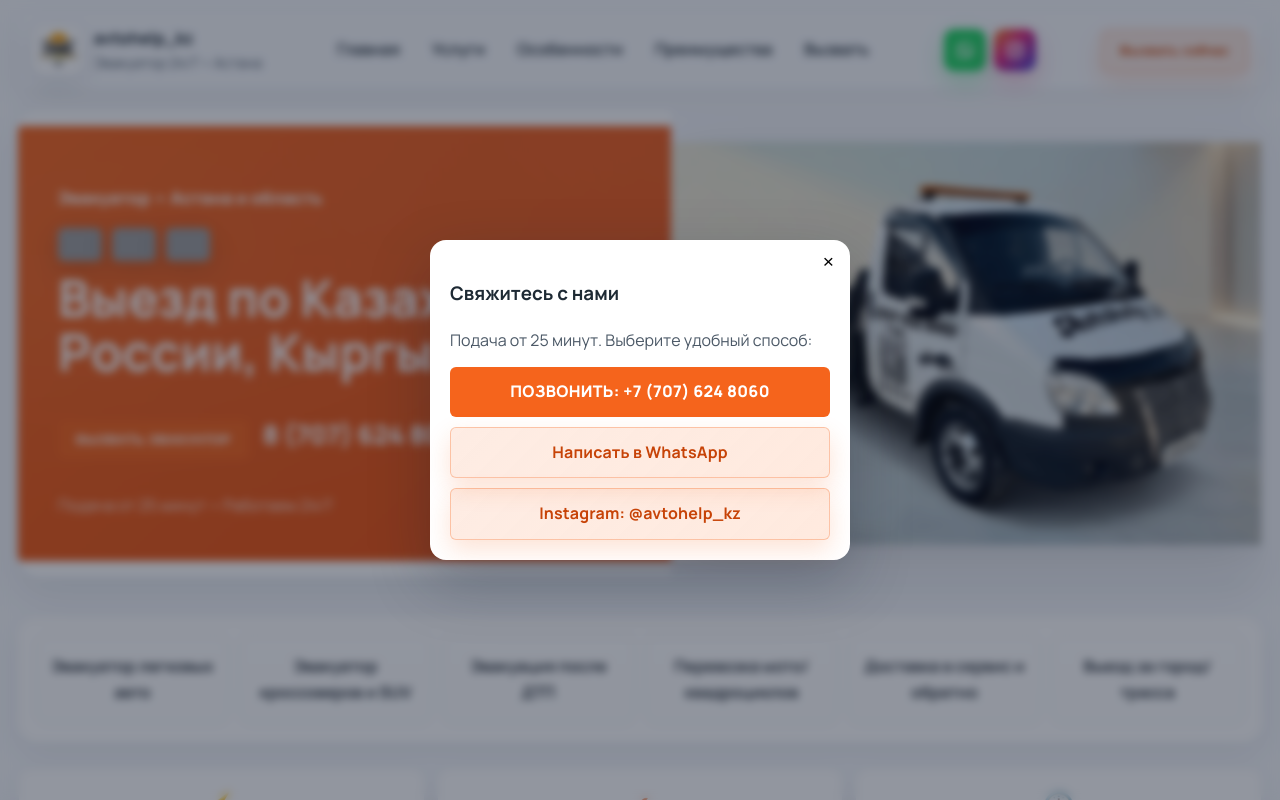
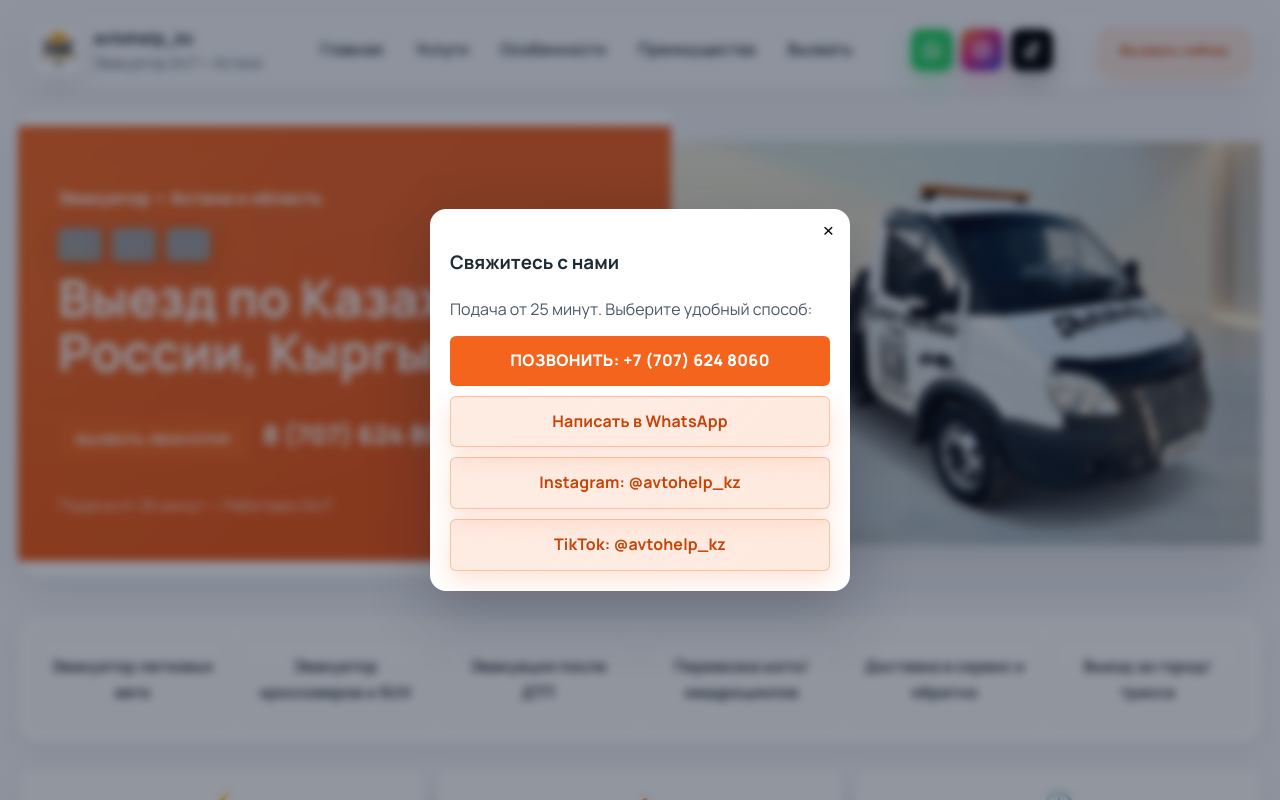
Before and after one commit to bekanay/perevozki, a React (Vite) app in the folder client/: page / in a window 1280 px wide. Both pictures are taken after a click on the button "Вызвать сейчас". Shown: the top 800 px of the page. Built offline with nearby package versions, Linux system fonts and the light colour scheme; grey boxes are pictures that could not be loaded.

Commit message:
tiktok added

```diff
--- a/client/src/App.css
+++ b/client/src/App.css
@@ -137,6 +137,17 @@
 
 .icon-btn.insta:hover {
   box-shadow: 0 12px 28px rgba(221, 42, 123, 0.36);
+}
+
+.icon-btn.tiktok {
+  background: #000;
+  color: #fff;
+  border: none;
+  box-shadow: 0 10px 24px rgba(0, 0, 0, 0.28);
+}
+
+.icon-btn.tiktok:hover {
+  box-shadow: 0 12px 28px rgba(0, 0, 0, 0.36);
 }
 
 .btn {
--- a/client/src/App.jsx
+++ b/client/src/App.jsx
@@ -112,6 +112,20 @@ function App() {
             <svg viewBox="0 0 24 24" aria-hidden="true">
               <path
                 d="M7.75 2h8.5A5.75 5.75 0 0 1 22 7.75v8.5A5.75 5.75 0 0 1 16.25 22h-8.5A5.75 5.75 0 0 1 2 16.25v-8.5A5.75 5.75 0 0 1 7.75 2Zm0 2.5A3.25 3.25 0 0 0 4.5 7.75v8.5A3.25 3.25 0 0 0 7.75 19.5h8.5a3.25 3.25 0 0 0 3.25-3.25v-8.5A3.25 3.25 0 0 0 16.25 4.5Zm8.75 1.25a1 1 0 1 1 0 2a1 1 0 0 1 0-2ZM12 7a5 5 0 1 1 0 10a5 5 0 0 1 0-10Zm0 2a3 3 0 1 0 0 6a3 3 0 0 0 0-6Z"
+                fill="currentColor"
+              />
+            </svg>
+          </a>
+          <a
+            className="icon-btn tiktok"
+            href="https://www.tiktok.com/@avtohelp_kz?_r=1&_t=ZM-92oun104dJ2"
+            target="_blank"
+            rel="noreferrer"
+            aria-label="TikTok avtohelp_kz"
+          >
+            <svg viewBox="0 0 24 24" aria-hidden="true">
+              <path
+                d="M19.59 6.69a4.83 4.83 0 0 1-3.77-4.25V2h-3.45v13.67a2.89 2.89 0 0 1-5.2 1.74a2.89 2.89 0 0 1 2.31-4.64a2.93 2.93 0 0 1 .88.13V9.4a6.84 6.84 0 0 0-1-.05A6.33 6.33 0 0 0 5 20.1a6.34 6.34 0 0 0 10.86-4.43v-7a8.16 8.16 0 0 0 4.77 1.52v-3.4a4.85 4.85 0 0 1-1-.1z"
                 fill="currentColor"
               />
             </svg>
@@ -259,6 +273,14 @@ function App() {
               >
                 Instagram: @avtohelp_kz
               </a>
+              <a
+                className="btn ghost full"
+                href="https://www.tiktok.com/@avtohelp_kz?_r=1&_t=ZM-92oun104dJ2"
+                target="_blank"
+                rel="noreferrer"
+              >
+                TikTok: @avtohelp_kz
+              </a>
             </div>
           </div>
         </div>
```
